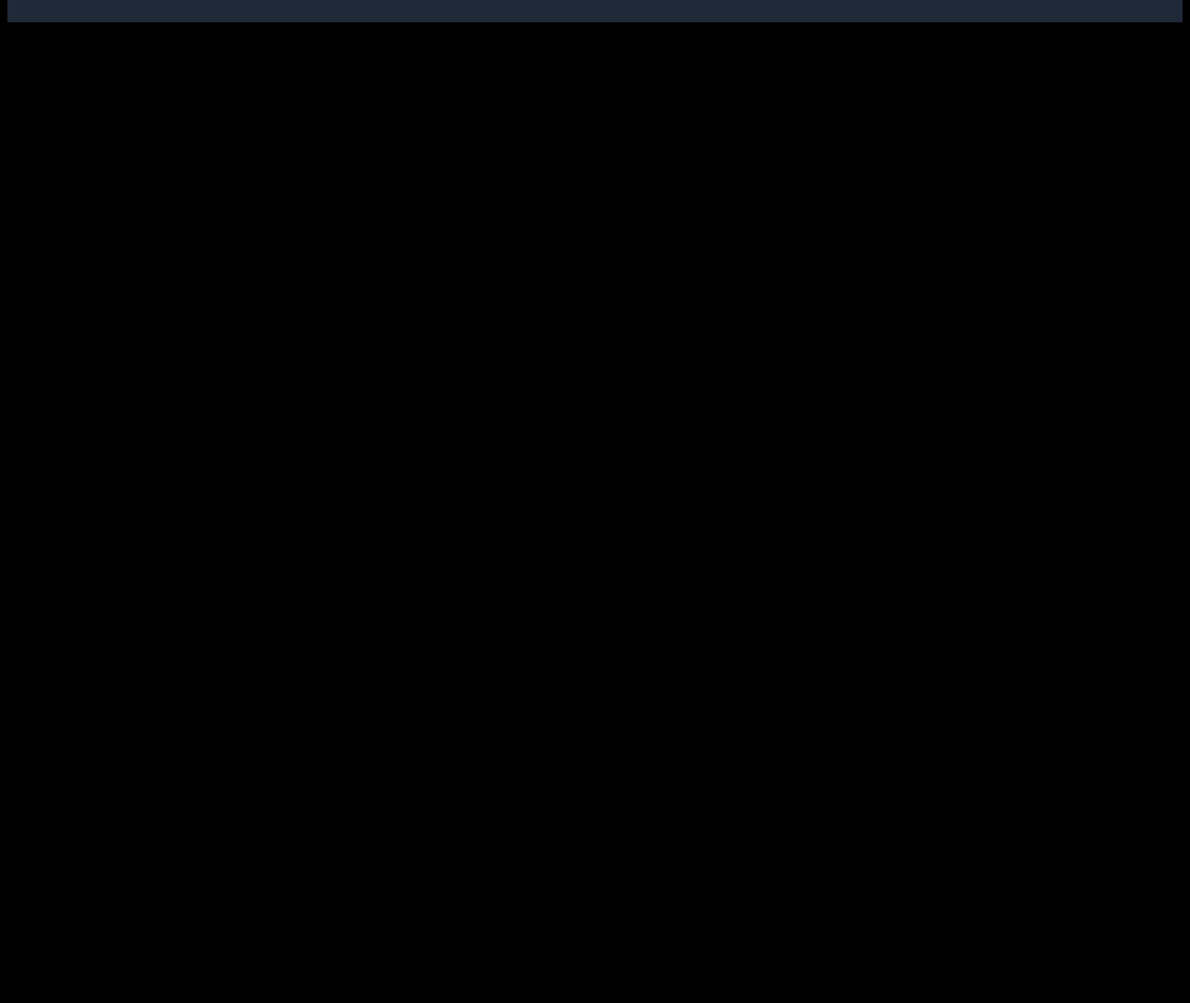
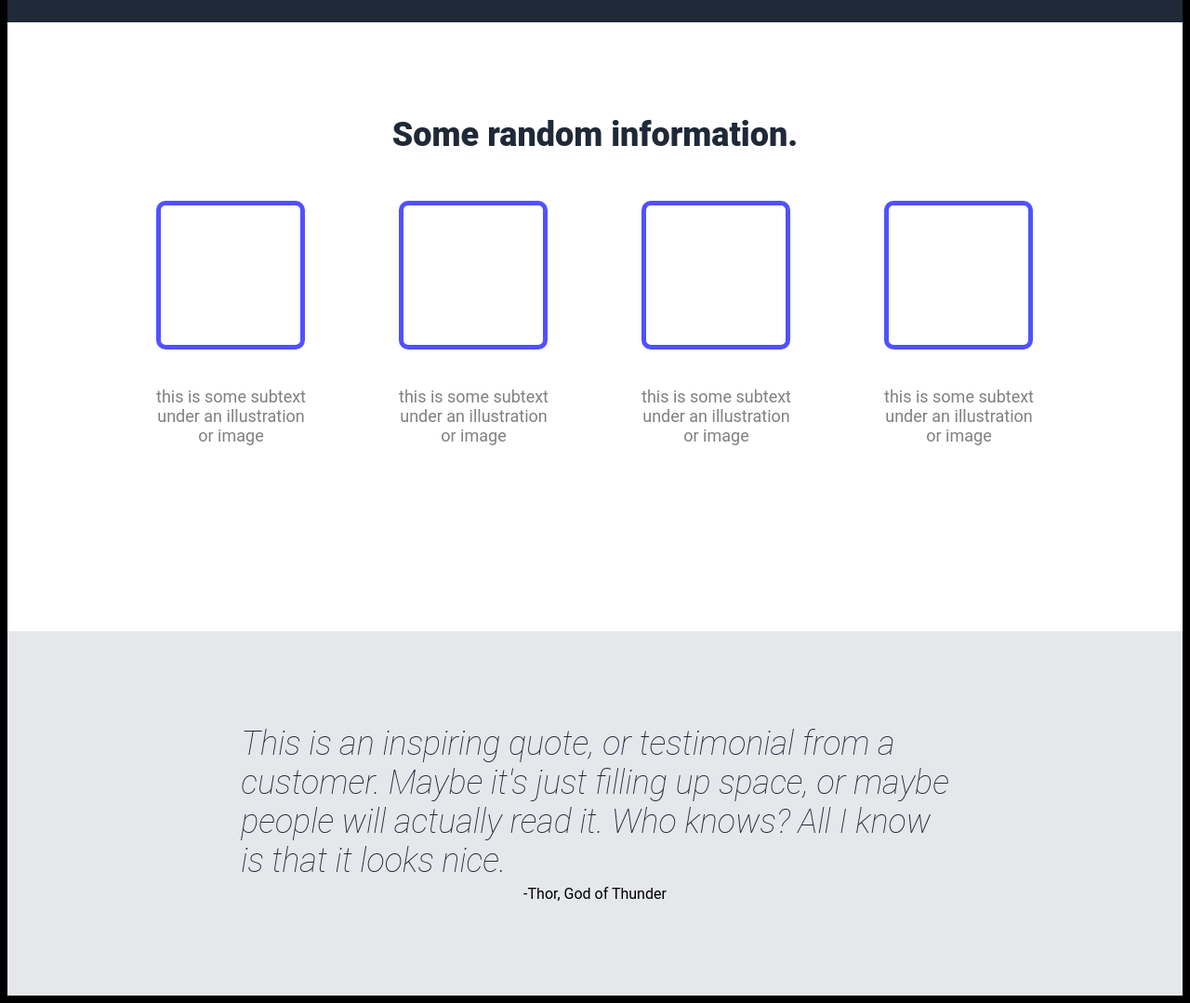
Before and after one commit to Chimkinnnn/odin-landing-page, a plain HTML site: page index.html in a window 1280 px wide. Shown: the part 500-1579 px from the top of the page at 93% size. Before the commit the page ends 800 px from the top, so only its background shows below. Drawn offline with Linux system fonts and the light colour scheme.

Commit message:
finsihed 3rd section

```diff
--- a/index.html
+++ b/index.html
@@ -21,7 +21,9 @@
             <div class="bot-left">
                 <div class="top">This website is<br>awesome</div>
                 <div class="mid">This website has some text that goes here under the<br>main title. Its a smaller font and the color is lower<br>contrast</div>
-                <div class="low"><button>Sign Up</button></div>
+                <div class="low">
+                    <button id="btn">Sign Up</button>
+                </div>
             </div>
             <div class="bot-right">
                 <div class="img"><img src="" alt="img placeholder"></div>
@@ -29,8 +31,36 @@
         </div>
     </div>
 
-    <div class="random-info"></div>
-    <div class="testimonials"></div>
+    <div class="random-info">
+        <div class="rdm-top">
+            Some random information.
+        </div>
+        <div class="rdm-bot">
+            <div id="obj1" class="obj">
+                <div class="box" id="box1"></div>
+                <div class="subtext" id="text1">this is some subtext<br>under an illustration<br>or image</div>
+            </div>
+            <div id="obj2" class="obj">
+                <div class="box" id="box2"></div>
+                <div class="subtext" id="text2">this is some subtext<br>under an illustration<br>or image</div>
+            </div>
+            <div id="obj3" class="obj">
+                <div class="box" id="box3"></div>
+                <div class="subtext" id="text3">this is some subtext<br>under an illustration<br>or image</div>
+            </div>
+            <div id="obj4" class="obj">
+                <div class="box" id="box4"></div>
+                <div class="subtext" id="text4">this is some subtext<br>under an illustration<br>or image</div>
+            </div>
+        </div>
+    </div>
+
+    <div class="testimonials">
+        <div class="testimony">This is an inspiring quote, or testimonial from a<br>customer. Maybe it's just filling up space, or maybe<br>people will actually read it. Who knows? All I know<br>is that it looks nice.</div>
+        <div class="signed">-Thor, God of Thunder</div>
+    </div>
+
     <div class="footer"></div>
+
 </body>
 </html>
--- a/styles.css
+++ b/styles.css
@@ -87,3 +87,75 @@ body {
     border-style: solid;
     background: grey;
 }
+
+.random-info {
+    height: auto;
+    width: auto;
+    display: flex;
+    flex-direction: column;
+    justify-content: center;
+    align-items: center;
+    padding: 100px;
+    padding-bottom: 200px;
+    gap: 50px;
+    background: white;
+}
+
+.rdm-top {
+    background: white;
+    color: #1f2937;
+    font-size: 36px;
+    font-weight: 900;
+}
+
+.rdm-bot {
+    display: flex;
+    flex-direction: row;
+    align-items: center;
+    justify-content: space-evenly;
+    gap: 100px;
+    text-align: center;
+}
+
+.obj {
+    display: flex;
+    gap: 30px;
+    flex-direction: column;
+}
+
+.box {
+    height: 150px;
+    width: 150px;
+    border-color: rgba(34, 34, 255, 0.785);
+    border-style: solid;
+    border-radius: 10px;
+    margin-bottom: 10px;
+    border-width: 5px;
+}
+
+.subtext {
+    font-size: 18px;
+    color: grey;
+}
+
+.testimonials {
+    background: #e5e7eb;
+    gap: 5px;
+    display: flex;
+    flex-direction: column;
+    align-items: center;
+    justify-content: center;
+    padding-top: 100px;
+    padding-bottom: 100px;
+}
+
+.testimony {
+    font-size: 36px;
+    font-weight: lighter;
+    font-style: italic;
+    color: #1f2937;
+}
+
+.signed {
+    padding-left: auto;
+}
```
